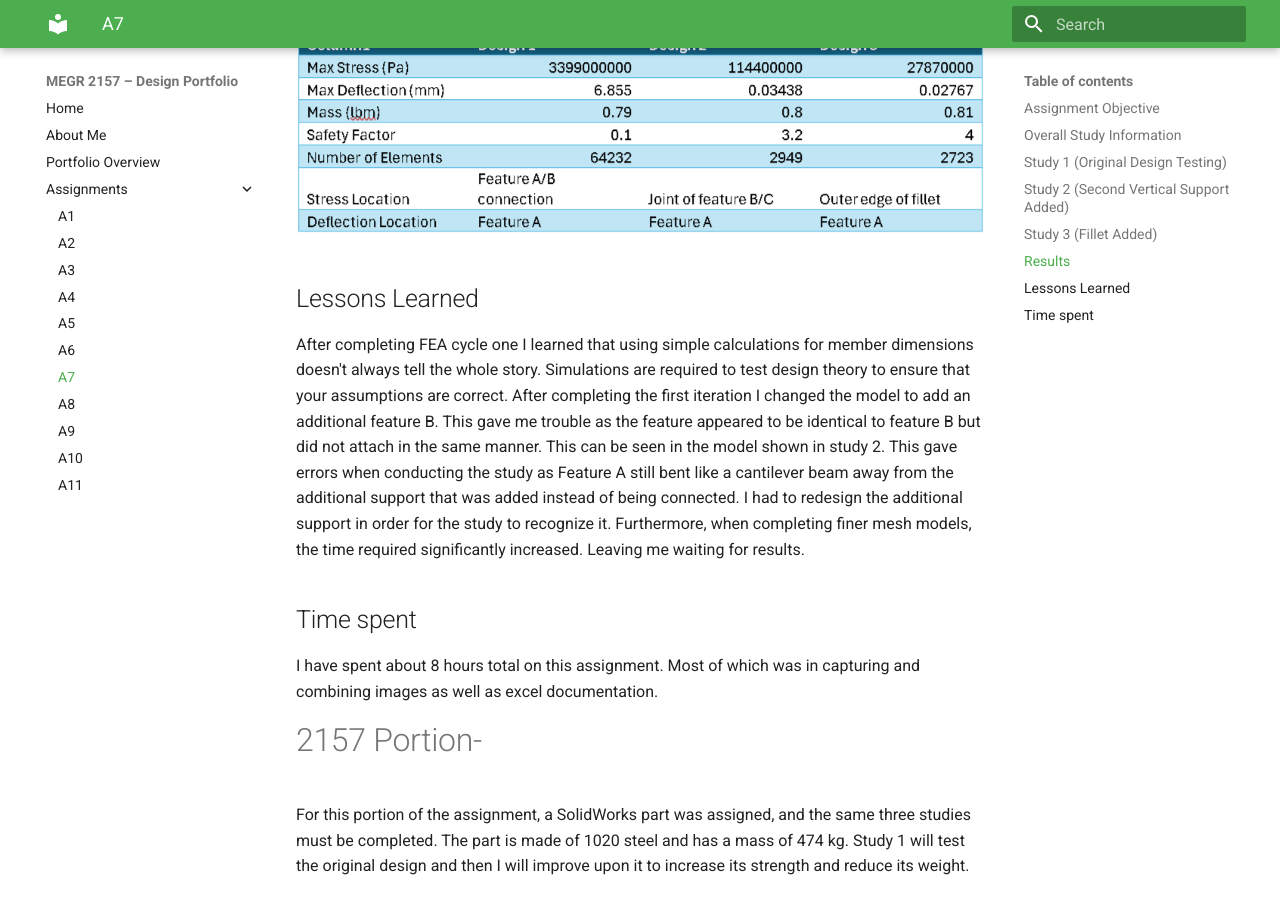
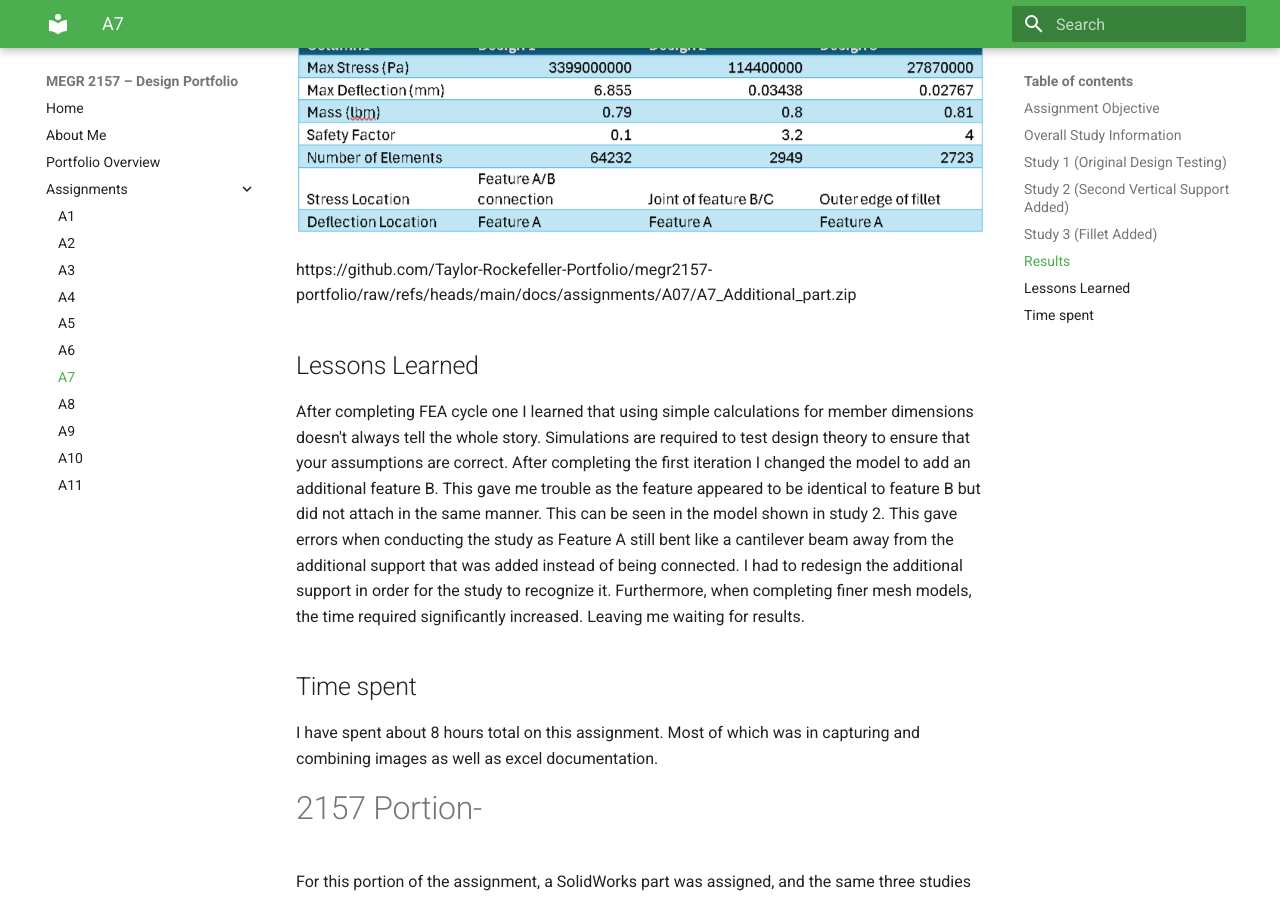
Before and after one commit to Taylor-Rockefeller-Portfolio/megr2157-portfolio, an MkDocs documentation site: the page built from docs/assignments/A07/index.md, in a window 1280 px wide and 900 px high, scrolled down 9240 px. Built offline with MkDocs 1.6.1 and Material for MkDocs 9.7.7, drawn with Linux system fonts in a browser that asks for light colours; part of the change alters nothing that is shown.

Commit message:
Add download link for A7 additional part files
Added a link to download additional part files for A07.

```diff
--- a/docs/assignments/A07/index.md
+++ b/docs/assignments/A07/index.md
@@ -78,7 +78,7 @@ Below are the results from the three FEA iterations. Throughout the process, the
 
 ![](Results_table.png)
 
-
+https://github.com/Taylor-Rockefeller-Portfolio/megr2157-portfolio/raw/refs/heads/main/docs/assignments/A07/A7_Additional_part.zip
 
 
 ## Lessons Learned
```
